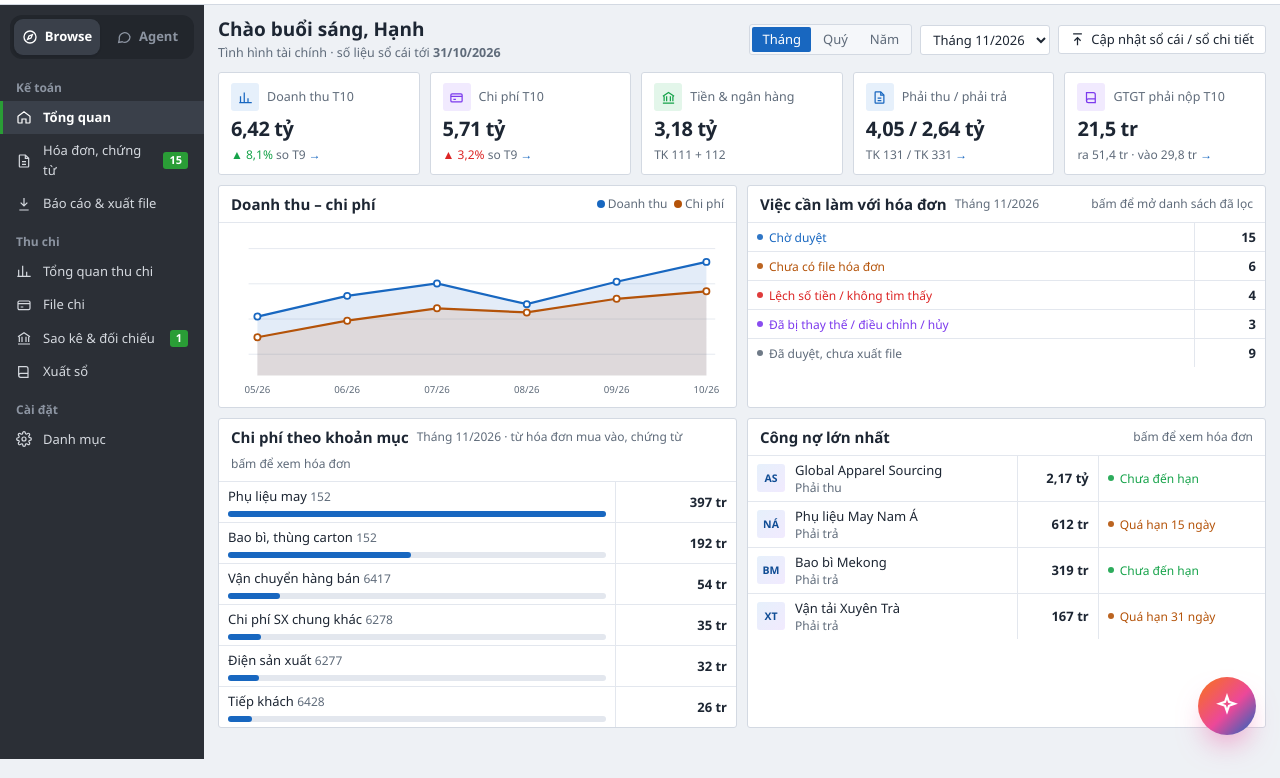
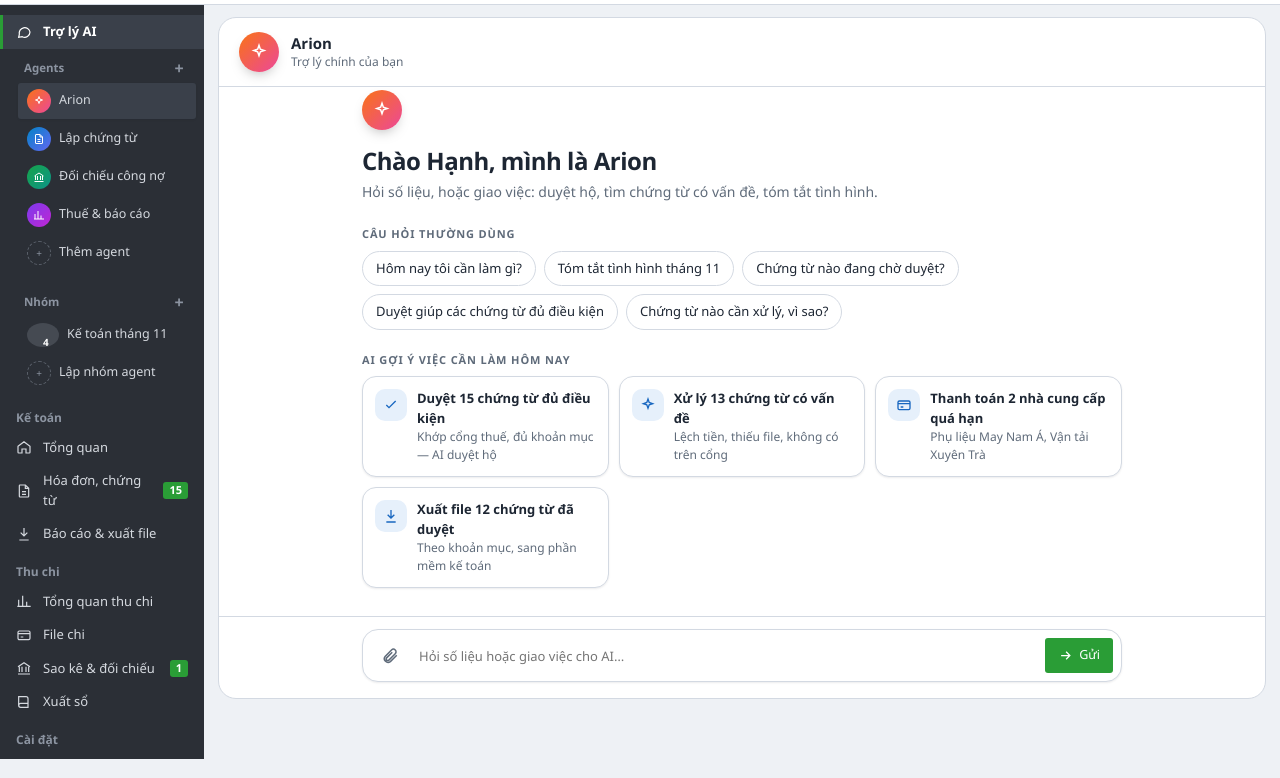
Before and after one commit to toantran37ftu/sami-demo, a plain HTML site: page ke-toan-vv3.html in a window 1280 px wide. Shown: the part 41-819 px from the top of the page. Drawn offline with Linux system fonts and the light colour scheme.

Commit message:
Trang chủ vào thẳng Trợ lý AI; menu: Trợ lý AI ở trên, Kế toán / Thu chi / Cài đặt bên dưới
Co-Authored-By: Claude Opus 5.5 <noreply@anthropic.com>

```diff
--- a/ke-toan-vv3.html
+++ b/ke-toan-vv3.html
@@ -415,7 +415,11 @@ body:has(.drawer.full) .aifab{bottom:70px}
 .side .nav a.on{background:var(--sb-on);color:#fff;box-shadow:inset 3px 0 0 var(--act)}
 .side .nav a.on .badge,.side .badge{background:var(--act);color:#fff}
 .side .modes{background:#22262c}.side .modes button{color:var(--sb-mute)}.side .modes button.on{background:var(--sb-on);color:#fff}
-.side .agl .lh,.side .aia b{color:var(--sb-ink)}.side .aia:hover,.side .aia.on{background:var(--sb-on);border-color:transparent}
+.side .agl .lh,.side .aia b{color:var(--sb-ink)}
+.side .nav a.home{margin-top:4px;font-weight:600}.side .aav.grp{background:#454a52;color:#fff}.side .aav.add{border-color:#5b616b;color:var(--sb-mute)}
+.side .agl.sub{margin:2px 0 6px;padding:0 8px 0 18px}.side .agl.sub .lh{font:600 11.5px var(--font);color:var(--sb-mute);padding:6px 6px 4px}.side .agl.sub .lh button{color:var(--sb-mute);width:22px;height:22px;font-size:16px}
+.side .agl.sub .aia{padding:5px 8px;gap:8px;border-radius:3px}.side .agl.sub .aav{width:24px;height:24px;font-size:10px;box-shadow:none}.side .agl.sub .aav svg{width:12px;height:12px}
+.side .agl.sub .aia b{font-weight:500;font-size:12.5px}.side .agl.sub .aia small{display:none}.side .aia:hover,.side .aia.on{background:var(--sb-on);border-color:transparent}
 .btn.p{background:var(--act);color:#fff}.btn.p:hover{background:var(--act-ink)}
 .ibtn{display:inline-grid;place-items:center;min-width:30px;height:30px;border:1px solid var(--line);border-radius:3px;background:var(--card);color:var(--mute);font-size:16px;line-height:1;padding:0 6px}
 .ibtn:hover:not(:disabled){border-color:var(--brand);color:var(--brand)}.ibtn:disabled{opacity:.4;cursor:default}
@@ -575,7 +579,7 @@ const monthOf = (d) => +String(d).split("/")[1];
 const L = (desc, amt, km, conf, dept = "") => ({ id: ++seq, desc, amt, km, conf, dept, sugg: [km] });
 const inv = (o) => ({ id: ++seq, history: [], flagged: false, ...o });
 const S = {
-  view: "tong-quan", invView: "list", icur: null, ftab: "ht", showDoc: true, per: { m: "month", v: 11 }, tcPer: { m: "month", v: 6 }, rsel: null, fmt: "pm", dmTab: "dims", dmType: "all", dmQ: "", rexp: new Set(), kmf: "all", tab: "choduyet", dir: "all", q: "", sel: new Set(), open: null,
+  view: "ai", invView: "list", icur: null, ftab: "ht", showDoc: true, per: { m: "month", v: 11 }, tcPer: { m: "month", v: 6 }, rsel: null, fmt: "pm", dmTab: "dims", dmType: "all", dmQ: "", rexp: new Set(), kmf: "all", tab: "choduyet", dir: "all", q: "", sel: new Set(), open: null,
   recent: ["6427", "6277"], memory: {}, ledgerTo: "31/10/2026", lastSync: "06:00 hôm nay", lots: 1,
   invoices: [
     inv({ dir: "Mua vào", partner: "Điện lực Vĩnh Long", mst: "0301234567", no: "1C26TAB-00001245", date: "12/11", portal: "khop", step: "choduyet", source: "Cổng thuế", conf: 94, tax: 1845000,
@@ -802,10 +806,9 @@ const NAV = [
   ["grp", "Cài đặt"], ["danh-muc", "Danh mục", "gear"],
 ];
 function renderNav() {
+  // Trang chủ là Trợ lý AI; danh sách agent mở ngay dưới mục này khi đang ở trang AI
   const agent = S.view === "ai";
-  const modes = `<div class="modes" role="group" aria-label="Chế độ"><button class="${agent ? "" : "on"}" data-act="mode" data-m="browse" aria-pressed="${!agent}">${ic("compass")}Browse</button><button class="${agent ? "on" : ""}" data-act="mode" data-m="agent" aria-pressed="${agent}">${ic("chat")}Agent</button></div>`;
-  if (agent) { $("#nav").innerHTML = modes + `<div class="agl">${listHTML()}</div>`; return; }
-  renderNav0(modes);
+  renderNav0(`<a href="#ai" class="home ${agent ? "on" : ""}">${ic("chat")}Trợ lý AI</a>${agent ? `<div class="agl sub">${listHTML()}</div>` : ""}`);
 }
 function renderNav0(modes) {
   const choDuyet = S.invoices.filter((i) => i.step === "choduyet").length;
@@ -815,7 +818,7 @@ function renderNav0(modes) {
 }
 function go() {
   const h = location.hash.slice(1);
-  S.view = h === "ai" || NAV.some(([k]) => k === h) ? h : "tong-quan";
+  S.view = h === "ai" || NAV.some(([k]) => k === h) ? h : "ai";
   if (S.view !== "ai") S.lastBrowse = S.view;
   closeLayer(); render();
 }
@@ -1643,7 +1646,6 @@ document.addEventListener("click", (e) => {
   const ci = curDoc();
   const act = {
     close: () => closeLayer(),
-    mode: () => nav(t.dataset.m === "agent" ? "ai" : S.lastBrowse || "tong-quan"),
     erp: () => toast(t.dataset.t + " dùng chung với ERP — mở trong ERP"),
     gotab: () => { S.tab = t.dataset.tab; S.invView = "list"; nav("hoa-don"); },
     ledger: () => { pickMode = "ledger"; $("#filepick").accept = ""; $("#filepick").click(); },
```
